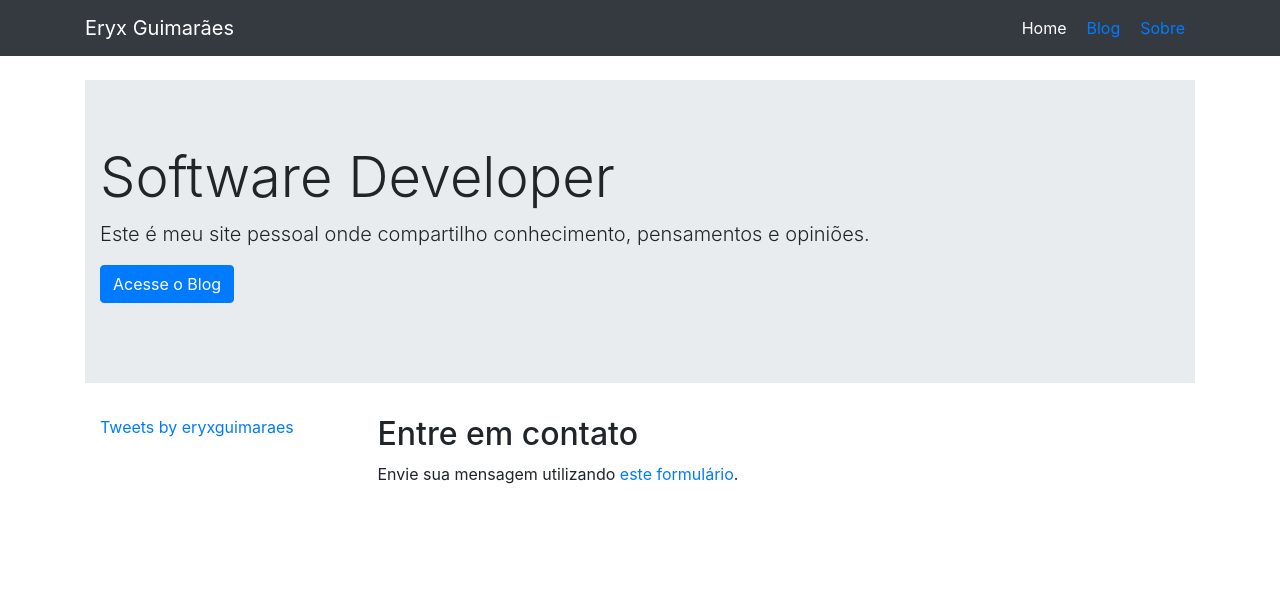
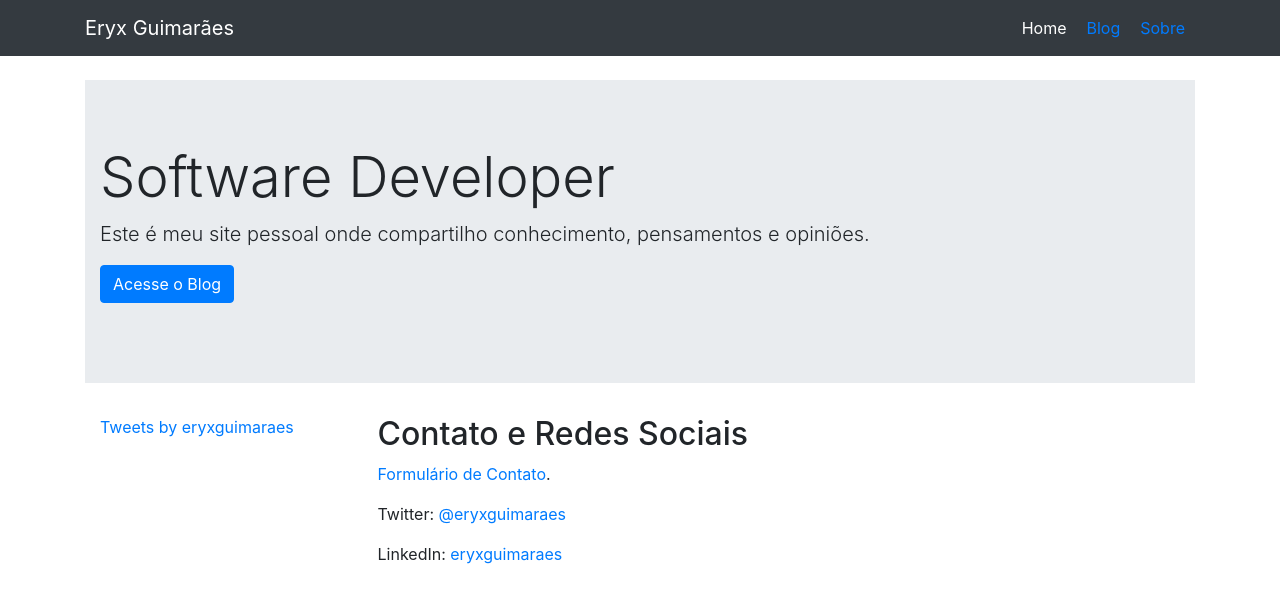
Before and after one commit to eryxjose/eryxjose.github.io, a Jekyll site: the page built from index.html, in a window 1280 px wide. Shown: the top 603 px of the page. Built offline with Jekyll 4.4.1, drawn with Linux system fonts in a browser that asks for light colours; comment, search, counter and statistics services are not loaded.

Commit message:
Redes sociais e ajuste contato

```diff
--- a/index.html
+++ b/index.html
@@ -27,10 +27,17 @@
         </div>
 
         <div class="col-xs-12 col-lg-9">
-            <h2>Entre em contato</h2>
+            <h2>Contato e Redes Sociais</h2>
             <p>
-                Envie sua mensagem utilizando <a target="_blank" href="https://docs.google.com/forms/d/e/1FAIpQLSd2W6pZbBrN1Mv9_orLLJMzhAmwF2LdqKt9ygxcggz-yJgLGQ/viewform?usp=sf_link">este formulário</a>.
+                <a target="_blank" href="https://docs.google.com/forms/d/e/1FAIpQLSd2W6pZbBrN1Mv9_orLLJMzhAmwF2LdqKt9ygxcggz-yJgLGQ/viewform?usp=sf_link">Formulário de Contato</a>.
             </p>
+            <p>
+                Twitter: <a target="_blank" href="https://twitter.com/eryxguimaraes">@eryxguimaraes</a>
+            </p>
+            <p>
+                LinkedIn: <a target="_blank" href="https://www.linkedin.com/in/eryxguimaraes/">eryxguimaraes</a>
+            </p>
+
         </div>
 
     </div>
```
